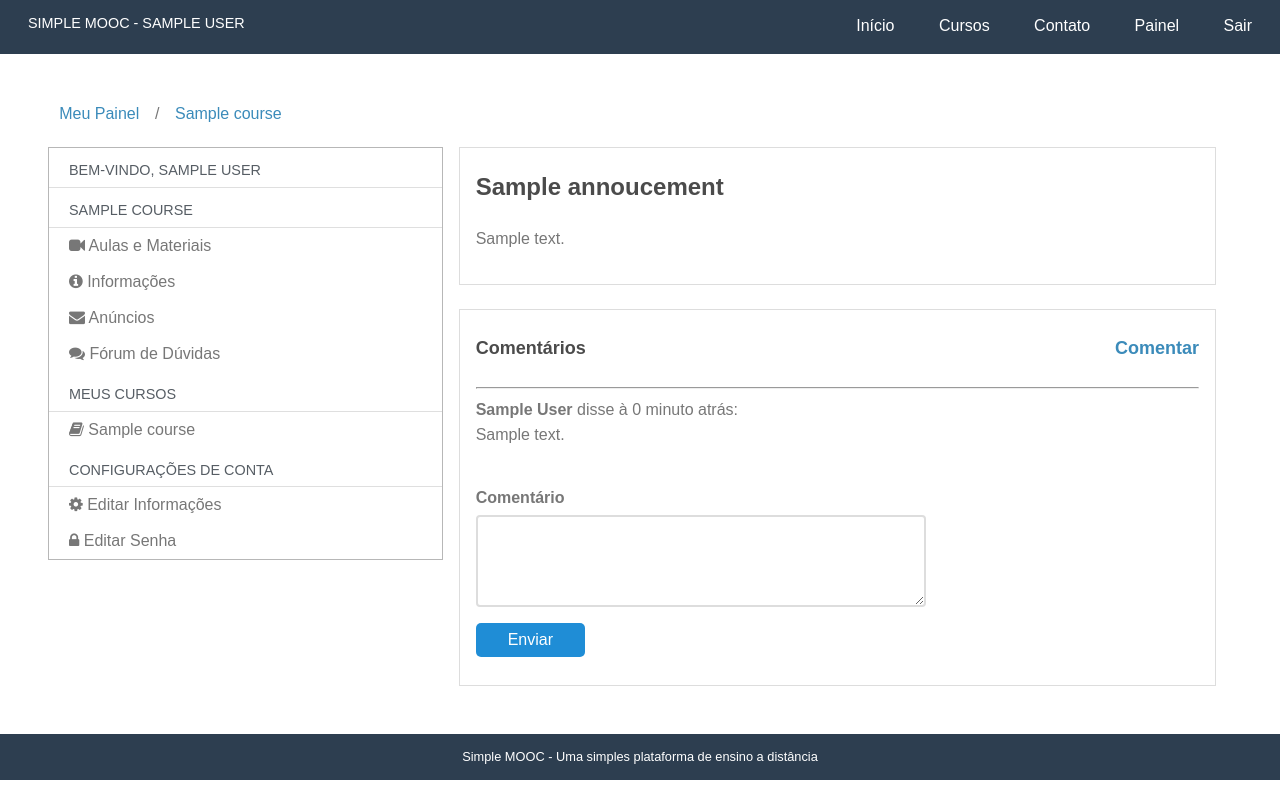
After one commit to rgrlinux/mooc, a Django app: a page that uses accounts/templates/accounts/dashboard.html in a window 1280 px wide. The commit adds this page. Run offline with Django 3.2, Linux system fonts and the light colour scheme; a user stored in the database is signed in; tables that the repository leaves empty hold one stand-in row (values such as "Sample post"); some libraries are stand-ins or nearby versions.

Commit message:
class 61

```diff
--- a/accounts/templates/accounts/dashboard.html
+++ b/accounts/templates/accounts/dashboard.html
@@ -3,6 +3,7 @@
 {% load courses_tags %}
 
 {% block content %}
+{% load_my_courses user as enrollments %}
 <div class="pure-g-r content-ribbon">
     <div class="pure-u-1">
         <ul class="breadcrumb">
@@ -17,11 +18,12 @@
                 <li class="pure-menu-heading">
                     Bem-vindo, {{ user }}
                 </li>
-                {% load_my_courses user as enrollments %}
+                {% block menu_options %}
+
                 <li class="pure-menu-heading">Meus Cursos</li>
                 {% for enrollment in enrollments %}
                     <li>
-                        <a href="#">
+                        <a href="{% url 'courses:announcements' enrollment.course.slug %}">
                             <i class="fa fa-book"></i>
                             {{ enrollment.course }}
                         </a></li>
@@ -41,6 +43,7 @@
                         Editar Senha
                     </a>
                 </li>
+                {% endblock %}
             </ul>
         </div>
     </div>
@@ -53,8 +56,8 @@
                     <h3>{{ enrollment.course }}({{ enrollment.course.start_date|date:'d/m/Y'|default:'Sem Data'}})</h3>
                     <p>{{ enrollment.course.description|linebreaks }}</p>
                     <div class="pure-controls">
-                        <a href="#" class="pure-button pure-button-primary">Acessar</a>
-                        <a href="#" class="pure-button button-error">Cancelar</a>
+                        <a href="{% url 'courses:announcements' enrollment.course.slug %}" class="pure-button pure-button-primary">Acessar</a>
+                        <a href="{% url 'courses:undo_enrollment' enrollment.course.slug  %}" class="pure-button button-error">Cancelar</a>
                     </div>
                 </div>
                 {% empty %}
--- a/core/static/css/styles.css
+++ b/core/static/css/styles.css
@@ -270,3 +270,6 @@ aside a, aside a:visited {
     padding: 0em 1em 1em 1em;
     margin-bottom: 1.5em;
 }
+.fright {
+    float: right;
+}
--- a/courses/admin.py
+++ b/courses/admin.py
@@ -1,6 +1,6 @@
 from django.contrib import admin
 
-from .models import Course
+from .models import *
 
 
 class CourseAdmin(admin.ModelAdmin):
@@ -10,3 +10,4 @@ class CourseAdmin(admin.ModelAdmin):
 
 
 admin.site.register(Course, CourseAdmin)
+admin.site.register([Enrollment, Annoucement, Comment])
--- a/courses/models.py
+++ b/courses/models.py
@@ -49,7 +49,49 @@ class Enrollment(models.Model):
     created_at = models.DateTimeField('Criado em', auto_now_add=True)
     updated_at = models.DateTimeField('Atualizado em', auto_now=True)
 
+    def is_approved(self):
+        return self.status == 1
+
+    def __str__(self):
+        return self.user.name + ' ' + self.course.name
+
     class Meta:
         verbose_name = 'Inscrição'
         verbose_name_plural = 'Inscrições'
         unique_together = (('user', 'course'),)
+
+
+class Annoucement(models.Model):
+
+    course = models.ForeignKey(Course, models.CASCADE, verbose_name='Curso', related_name='announcements')
+    title = models.CharField('Título', max_length=100)
+    content = models.TextField('Conteúdo')
+
+    created_at = models.DateTimeField('Criado em', auto_now_add=True)
+    updated_at = models.DateTimeField('Atualizado em', auto_now=True)
+
+    def __str__(self):
+        return self.title
+
+    class Meta:
+        verbose_name = 'Anúncio'
+        verbose_name_plural = 'Anúncios'
+        ordering = ['-created_at']
+
+
+class Comment(models.Model):
+
+    announcement = models.ForeignKey(Annoucement, verbose_name='Anúncio', related_name='comments', on_delete=models.CASCADE)
+    user = models.ForeignKey(settings.AUTH_USER_MODEL, verbose_name='usuário', on_delete=models.CASCADE)
+    comment = models.TextField('Comentário')
+
+    created_at = models.DateTimeField('Criado em', auto_now_add=True)
+    updated_at = models.DateTimeField('Atualizado em', auto_now=True)
+
+    def __str__(self):
+        return self.user.name
+
+    class Meta:
+        verbose_name = 'Comentário'
+        verbose_name_plural= 'Comentários'
+        ordering = ['created_at']
--- a/courses/templates/courses/course_dashboard.html
+++ b/courses/templates/courses/course_dashboard.html
@@ -0,0 +1,38 @@
+{% extends "accounts/dashboard.html" %}
+
+{% block breadcrumb %}
+    {{ block.super }}
+    <li>/</li>
+    <li><a href="{% url 'courses:announcements' course.slug %}">{{ course }}</a> </li>
+{% endblock %}
+
+{% block menu_options %}
+<li class="pure-menu-heading">
+    {{ course }}
+</li>
+<li>
+    <a href="#">
+        <i class="fa fa-video-camera"></i>
+        Aulas e Materiais
+    </a>
+</li>
+<li>
+    <a href="#">
+        <i class="fa fa-info-circle"></i>
+        Informações
+    </a>
+</li>
+<li>
+    <a href="#">
+        <i class="fa fa-envelope"></i>
+        Anúncios
+    </a>
+</li>
+<li>
+    <a href="#">
+        <i class="fa fa-comments"></i>
+        Fórum de Dúvidas
+    </a>
+</li>
+{{ block.super }}
+{% endblock %}
--- /dev/null
+++ b/courses/templates/courses/show_announcement.html
@@ -0,0 +1,34 @@
+{% extends "courses/course_dashboard.html" %}
+
+{% block dashboard_content %}
+    <div class="well">
+        <h2>{{ announcement.title }}</h2>
+        {{ announcement.content|linebreaks }}
+    </div>
+    <div class="well">
+        <h4 id="comments">Comentários<a class="fright" href="#add_comment">Comentar</a></h4>
+        <hr />
+        {% for comment in announcement.comments.all %}
+        <p>
+            <strong>{{ comment.user }}</strong> disse à {{ comment.created_at|timesince }} atrás: <br/>
+            {{ comment.comment|linebreaksbr }}
+        </p>
+        {% empty %}
+            <p>Nenhum comentário para esse anúncio.</p>
+        {% endfor %}
+        <form method="post" class="pure-form pure-form-stacked" id="add_comment">
+            <fieldset>
+                <div class="pure-control-group">
+                    <label for="password">Comentário</label>
+                    <textarea cols="40" rows="4"></textarea>
+                </div>
+                <div class="pure-controls">
+                    <button type="submit" class="pure-button pure-button-primary">Enviar</button>
+                </div>
+            </fieldset>
+        </form>
+
+    </div>
+
+
+{% endblock %}
--- a/courses/urls.py
+++ b/courses/urls.py
@@ -7,4 +7,10 @@ urlpatterns = [
     path('', v.index, name='index'),
     path('<slug:slug>/', v.details, name='details'),
     path('<slug:slug>/inscricao/', v.enrollment, name='enrollment'),
+    path('<slug:slug>/anuncios/<int:pk>/', v.show_announcement, name='show_announcement'),
+
+    path('<slug:slug>/anuncios/', v.announcements, name='announcements'),
+
+
+    path('<slug:slug>/cancelar-inscricao/', v.undo_enrollment, name='undo_enrollment'),
 ]
--- a/courses/views.py
+++ b/courses/views.py
@@ -37,9 +37,59 @@ def details(request, slug):
 @login_required
 def enrollment(request, slug):
     course = get_object_or_404(Course, slug=slug)
-    enrollment, created = Enrollment.objects.get_or_create(user=request.user, course=course)
+    created = Enrollment.objects.get_or_create(user=request.user, course=course)
     if created:
         messages.success(request, 'Você foi inscrito com sucesso!')
     else:
         messages.info(request, 'Você ja está inscrito no curso')
     return redirect('accounts:dashboard')
+
+
+@login_required
+def undo_enrollment(request, slug):
+    course = get_object_or_404(Course, slug=slug)
+    e = get_object_or_404(Enrollment, user=request.user, course=course)
+    if request.method == 'POST':
+        e.delete()
+        messages.success(request, 'Sua inscrição foi cancelada com sucesso!')
+        return redirect('accounts:dashboard')
+    template = 'courses/undo_enrollment.html'
+    context = {
+        'enrollment': e,
+        'course': course,
+    }
+    return render(request, template, context)
+
+
+@login_required
+def announcements(request, slug):
+    course = get_object_or_404(Course, slug=slug)
+    if not request.user.is_staff:
+        enrollment = get_object_or_404(
+            Enrollment, user=request.user, course=course
+        )
+        if not enrollment.is_approved():
+            messages.error(request, 'A sua inscrição está pendente')
+            return redirect('accounts:dashboard')
+    template = 'courses/announcements.html'
+    context = {
+        'course': course,
+        'announcements': course.announcements.all()
+    }
+    return render(request, template, context)
+
+
+@login_required
+def show_announcement(request, slug, pk):
+    course = get_object_or_404(Course, slug=slug)
+    if not request.user.is_staff:
+        e = get_object_or_404(Enrollment, user=request.user, course=course)
+        if not e.is_approved():
+            messages.error(request, 'A sua inscrição esta pendente')
+            return redirect('accounts:dashboard')
+    template = 'courses/show_announcement.html'
+    announcement = get_object_or_404(course.announcements.all(), pk=pk)
+    context = {'course': course,
+               'announcement': announcement,
+               }
+    return render(request, template, context)
```
Also changed, not shown: courses/templates/courses/announcements.html (+25 -0 lines), courses/templates/courses/undo_enrollment.html (+13 -0 lines), courses/migrations/0003_auto_20180729_2318.py (added).
